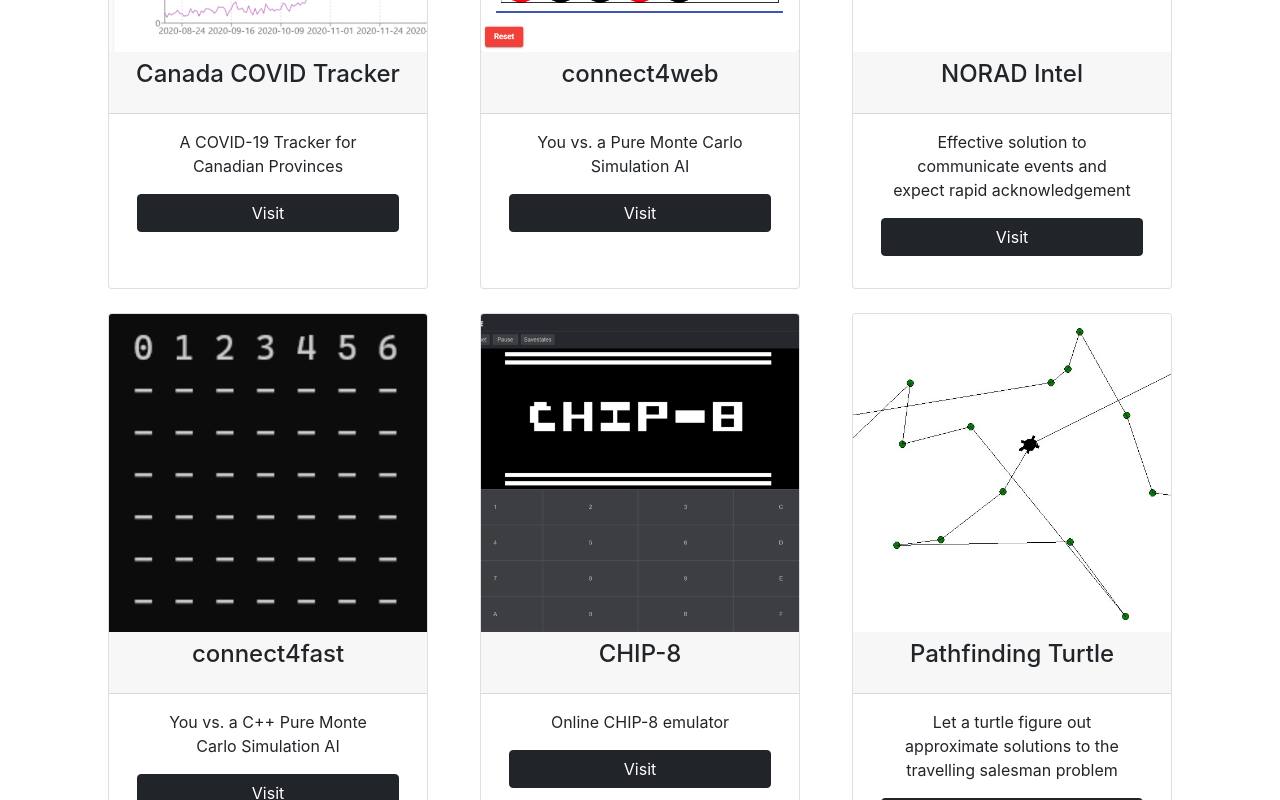
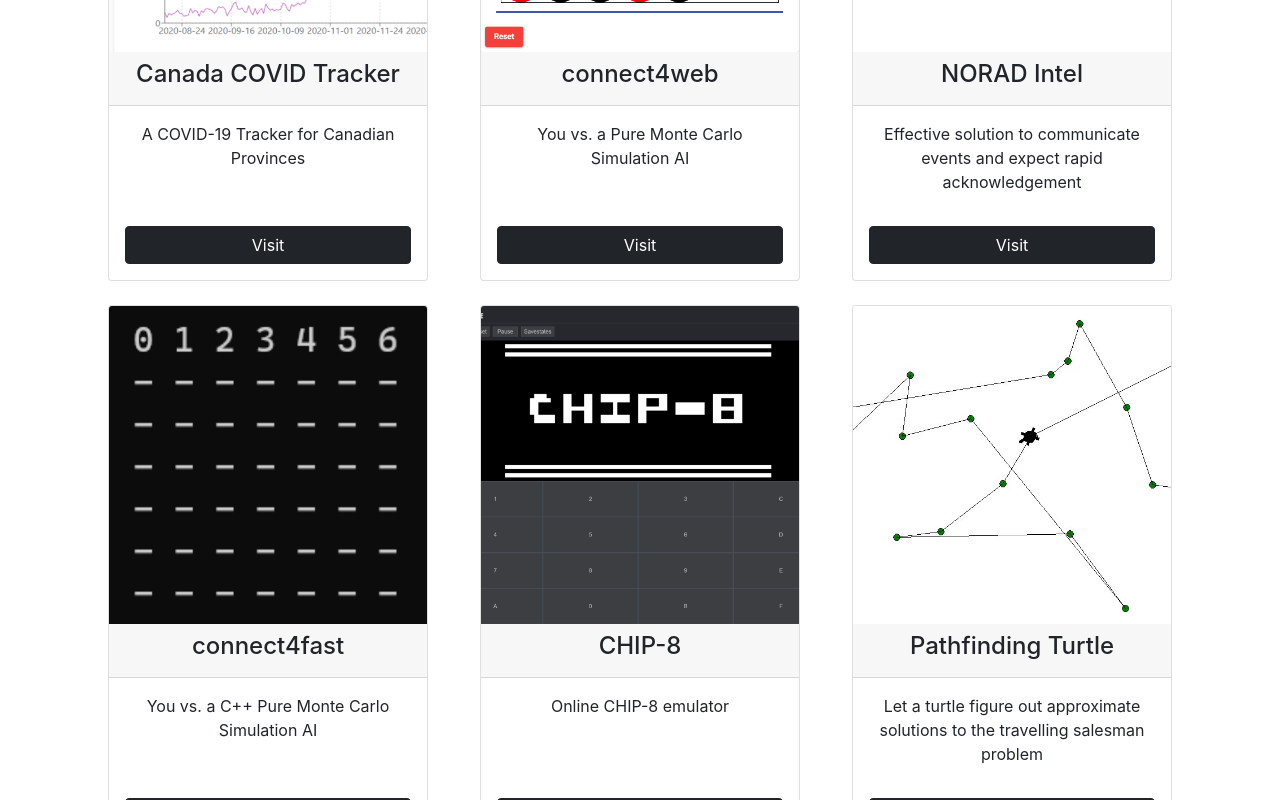
Before and after one commit to kylesaburao/kylesaburao.github.io, a React (Create React App) app: page / in a window 1280 px wide. Shown: the part 1140-1940 px from the top of the page. Built offline with nearby package versions, Linux system fonts and the light colour scheme; the HTML template or start-up script is replaced by a standard one.

Commit message:
UI fixes

```diff
--- a/src/CardItem.tsx
+++ b/src/CardItem.tsx
@@ -32,7 +32,7 @@
         ))}
       <Card.Header>
         <h4>{title}</h4>
-        <p>{description}</p>
+        {description && <p>{description}</p>}
         {date !== "" && <em>{date}</em>}
       </Card.Header>
       {body && <Card.Body>{body}</Card.Body>}
--- a/src/section/Experience.tsx
+++ b/src/section/Experience.tsx
@@ -21,7 +21,7 @@
     <Container>
       <Row className="justify-content-center">
         {experience.map((item) => (
-          <Col className="d-flex justify-content-around">
+          <Col key={item.title} className="d-flex justify-content-around">
             <CardItem
               title={item.title}
               description={item.description}
--- a/src/section/Projects.tsx
+++ b/src/section/Projects.tsx
@@ -52,6 +52,17 @@
     ),
   ];
 
+  const createProjectBody = (project) => {
+    return (
+      <div className="h-100 d-flex flex-column justify-content-between">
+        <p>{project.description}</p>
+        <Button variant="dark" href={project.link}>
+          Visit
+        </Button>
+      </div>
+    );
+  };
+
   return (
     <Container>
       <Row className="justify-content-center">
@@ -64,24 +75,7 @@
               <CardItem
                 title={project.name}
                 description={""}
-                body={
-                  <Container style={{ height: "100%" }}>
-                    <Row>
-                      <Col>
-                        <p>{project.description}</p>
-                      </Col>
-                    </Row>
-                    <Row className="align-self-bottom">
-                      <Button
-                        style={{ width: "100%" }}
-                        variant="dark"
-                        href={project.link}
-                      >
-                        Visit
-                      </Button>
-                    </Row>
-                  </Container>
-                }
+                body={createProjectBody(project)}
                 image={project.image}
                 imageLink={project.link}
                 width="20em"
```
